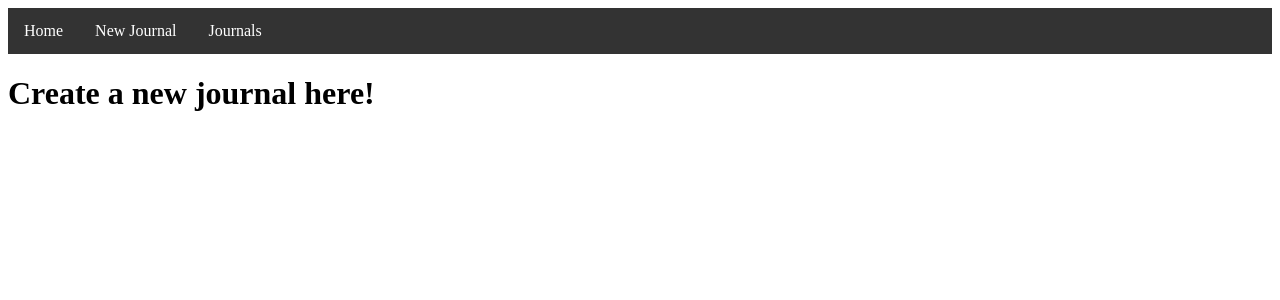
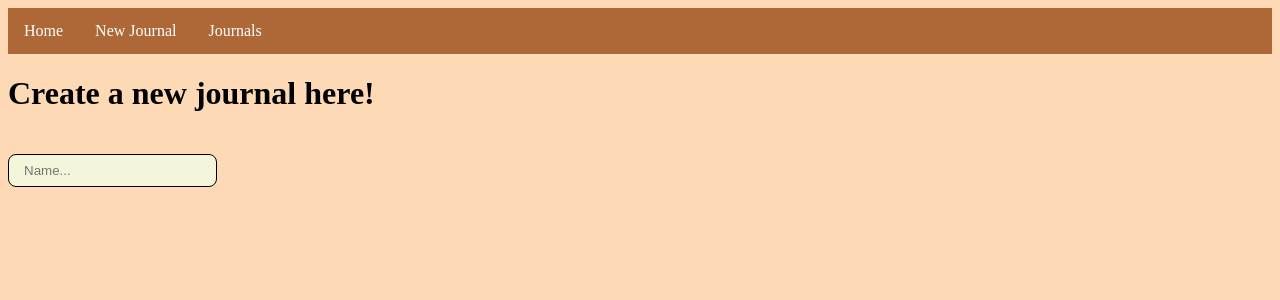
Before and after one commit to 4wqrs12/Journaler, a React (Vite) app in the folder frontend/: page /new in a window 1280 px wide. Shown: the top 300 px of the page. Built offline with nearby package versions, Linux system fonts and the light colour scheme.

Commit message:
styled new journal route, changed entire background color of page

```diff
--- a/frontend/src/App.jsx
+++ b/frontend/src/App.jsx
@@ -1,5 +1,5 @@
 import Navbar from "./components/Navbar/Navbar";
-import NewJournalRoute from "./components/routes/NewJournalRoute";
+import NewJournalRoute from "./components/routes/NewJournalRoute/NewJournalRoute";
 import EditJournalRoute from "./components/routes/EditJournalRoute";
 import Home from "./components/routes/Home";
 import { Routes, Route } from "react-router-dom";
--- a/frontend/src/components/Navbar/NavbarStyles.module.css
+++ b/frontend/src/components/Navbar/NavbarStyles.module.css
@@ -3,7 +3,7 @@ ul {
   margin: 0;
   padding: 0;
   overflow: hidden;
-  background-color: #333;
+  background-color: #ae6838;
 }
 
 li {
@@ -19,7 +19,7 @@ li a {
 }
 
 li a:hover {
-  background-color: #111;
+  background-color: #9b592d;
 }
 
 .dropDownContent {
--- a/frontend/src/components/NewJournal/NewJournal.jsx
+++ b/frontend/src/components/NewJournal/NewJournal.jsx
@@ -1,4 +1,5 @@
 import { useState } from "react";
+import styles from "./NewJournalStyles.module.css";
 
 function NewJournal() {
   const [journalName, setJournalName] = useState("");
@@ -17,16 +18,19 @@ function NewJournal() {
   }
 
   return (
-    <div>
+    <div className={`${styles.createContainer}`}>
       <form onSubmit={handleSubmit}>
         <input
           type="text"
           placeholder="Name..."
           value={journalName}
           onChange={handleNameChange}
+          className={`${styles.journalInput}`}
         />
         {journalName && (
-          <button type="submit">Create Journal: "{journalName}"</button>
+          <button className={`btn ${styles.createButton}`} type="submit">
+            Create Journal: "{journalName}"
+          </button>
         )}
       </form>
     </div>
--- /dev/null
+++ b/frontend/src/components/NewJournal/NewJournalStyles.module.css
@@ -0,0 +1,29 @@
+.journalInput {
+  margin-top: 20px;
+  border: 1px solid black;
+  border-radius: 8px;
+  padding: 8px 15px;
+  background-color: #f5f5dc;
+}
+
+.journalInput:focus {
+  border: 1px solid black;
+  background-color: #c2b280;
+}
+
+.createButton {
+  margin-left: 20px;
+  border-radius: 8px;
+  border: none;
+  padding: 10px 20px;
+  background-color: #efcca2;
+  transition: background-color 0.3s;
+}
+
+.createButton:hover {
+  background-color: #ceac83;
+}
+
+.createButton:active {
+  background-color: #c29e71;
+}
--- a/frontend/src/components/routes/NewJournalRoute.jsx
+++ /dev/null
@@ -1,9 +0,0 @@
-function NewJournalRoute() {
-  return (
-    <div>
-      <h1>Create a new journal here!</h1>
-    </div>
-  );
-}
-
-export default NewJournalRoute;
--- /dev/null
+++ b/frontend/src/components/routes/NewJournalRoute/NewJournalRoute.jsx
@@ -0,0 +1,13 @@
+import NewJournal from "../../NewJournal/NewJournal";
+import styles from "./NewRouteStyles.module.css";
+
+function NewJournalRoute() {
+  return (
+    <div className={`${styles.newJournal}`}>
+      <h1>Create a new journal here!</h1>
+      <NewJournal />
+    </div>
+  );
+}
+
+export default NewJournalRoute;
--- a/frontend/src/index.css
+++ b/frontend/src/index.css
@@ -0,0 +1,11 @@
+.btn {
+  cursor: pointer;
+}
+
+.btn:disabled {
+  cursor: auto;
+}
+
+body {
+  background-color: #fdd9b5;
+}
```
Also changed, not shown: frontend/src/components/routes/NewJournalRoute/NewRouteStyles.module.css (added), 1 other file (tests, documents, lock files or other folders).
